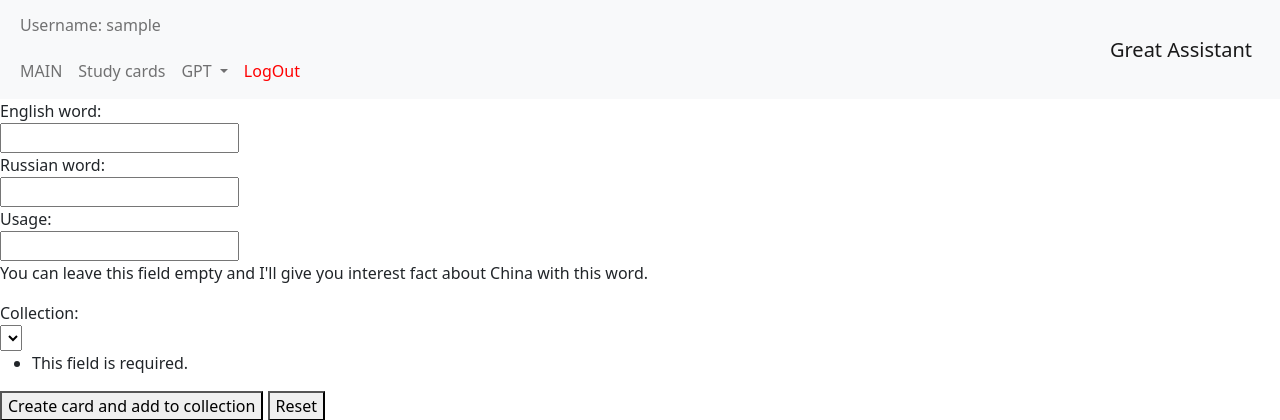
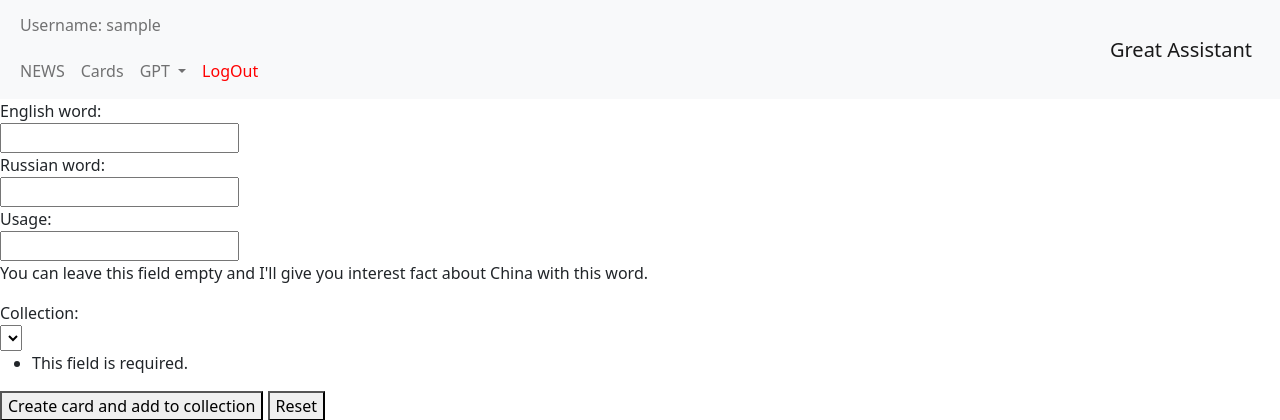
Before and after one commit to Grenui92/great_cards, a Django app: page /cards/create_card/ in a window 1280 px wide. Shown: the top 420 px of the page. Run offline with Django 4.2, Linux system fonts and the light colour scheme; the visitor is signed in with stand-in values (Sample User, id 1); data that the repository does not hold is empty.

Commit message:
restrucrure

```diff
--- a/my_cards/templates/base.html
+++ b/my_cards/templates/base.html
@@ -19,10 +19,9 @@
     <link rel="stylesheet" href="{% static 'cards/style.css' %}">
 
 </head>
-<body class="choice-list">
-
+<body>
+    <header>
         <nav class="navbar navbar-expand-lg navbar-light bg-light">
-
         <div class="container-fluid">
             <div>
                     {% if user.is_authenticated %}
@@ -31,9 +30,9 @@
                     </ul>
                     {% endif %}
                 <ul class="nav navbar-nav">
-                <li><a href="{% url 'news:main' %}" class="nav-link" style="margin-left: 0;"> MAIN </a></li>
+                    <li><a href="{% url 'news:main' %}" class="nav-link" style="margin-left: 0;"> NEWS </a></li>
                     {% if user.is_authenticated %}
-                <li><a href="{% url 'cards:study_cards' %}" class="nav-link"> Study cards </a></li>
+                    <li><a href="{% url 'cards:study_cards' %}" class="nav-link"> Cards </a></li>
                     <li class="nav-item dropdown">
                         <a class="nav-link dropdown-toggle" href="#" id="navbarDropdown" role="button" data-bs-toggle="dropdown" aria-expanded="false">
                             GPT
@@ -45,8 +44,6 @@
                             <li><a class="dropdown-item" href="{% url 'chat:to_en_translate' %}"> To English </a></li>
                         </ul>
                     </li>
-
-<!--                <li><a href="{% url 'files_storage:files_list' %}" class="nav-link"> Storage </a></li>-->
                     <li><a href="{% url 'users:logout' %}" class="nav-link" style="color: red;"> LogOut </a></li>
                     {% else %}
                     <li><a href="{% url 'users:signup' %}" class="nav-link" style="color: green;"> Registration </a></li>
@@ -59,9 +56,14 @@
             </div>
         </div>
     </nav>
+    </header>
 
+    <main>
         {% block content %}
         {% endblock %}
+    </main>
 
+    <footer>
+    </footer>
 </body>
 </html>
```
Lines whose indentation alone changed are shown as unchanged.
